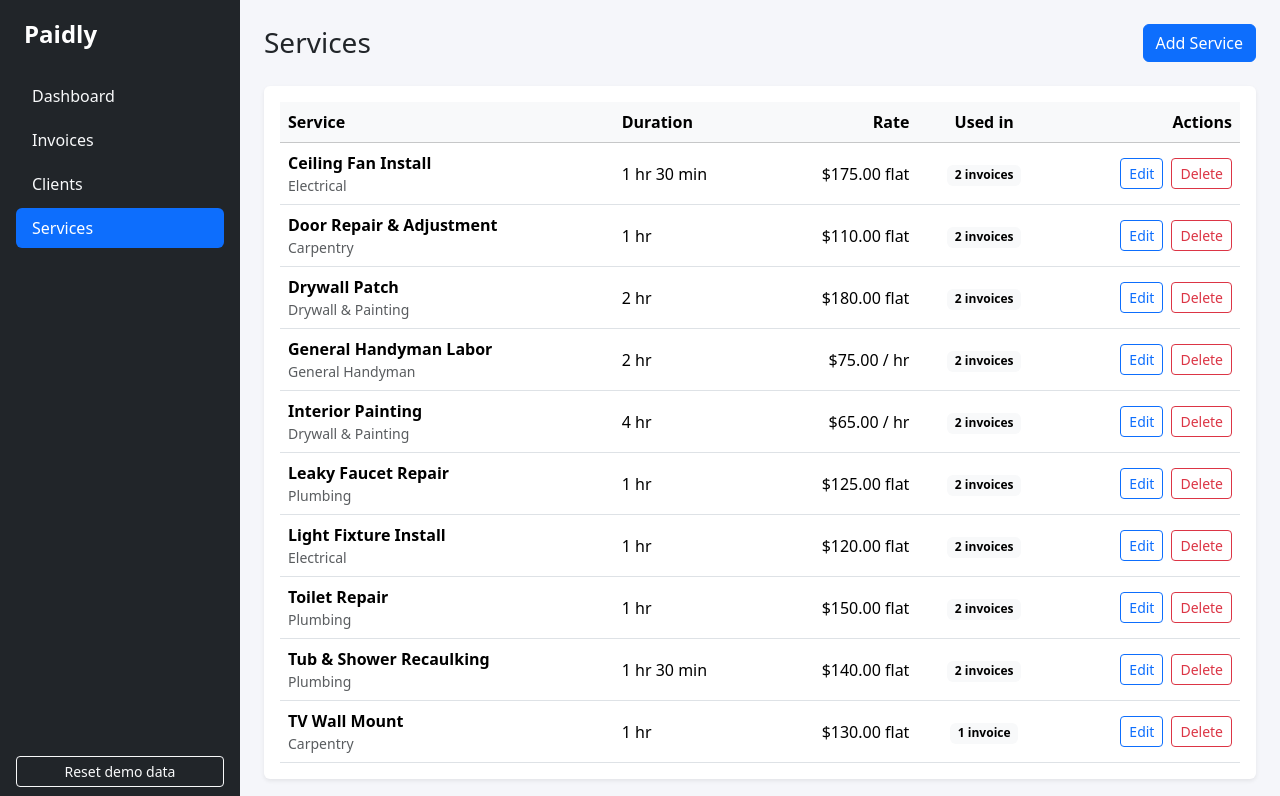
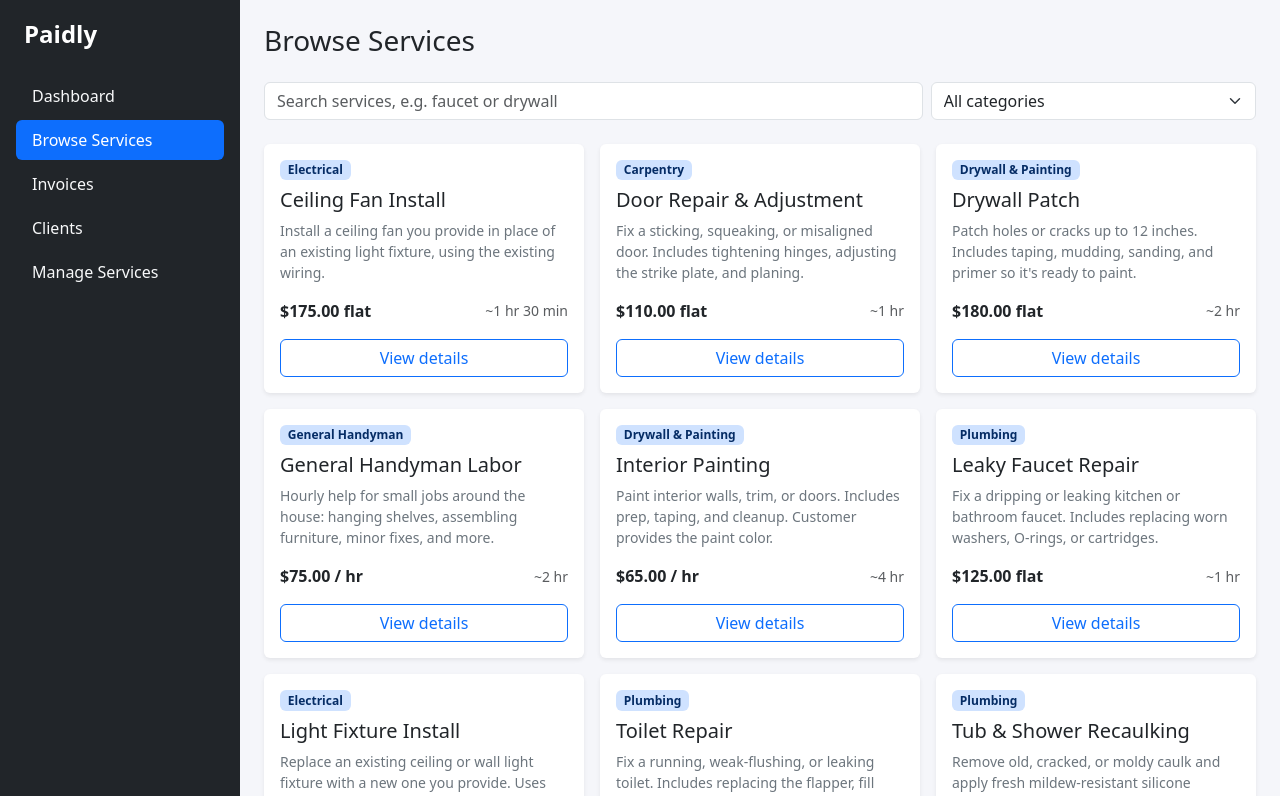
Before and after one commit to patohdzz/paidly, a React (Vite) app in the folder client/: page /services in a window 1280 px wide. Shown: the top 796 px of the page. Built offline with nearby package versions, Linux system fonts and the light colour scheme.

Commit message:
added new customer browse services page

```diff
--- a/client/src/App.jsx
+++ b/client/src/App.jsx
@@ -4,6 +4,7 @@ import DashboardPage from "./pages/DashboardPage";
 import InvoicesPage from "./pages/InvoicesPage";
 import ClientsPage from "./pages/ClientsPage";
 import ServicesPage from "./pages/ServicesPage";
+import BrowseServicesPage from "./pages/BrowseServicesPage";
 import NotFoundPage from "./pages/NotFoundPage";
 
 function App() {
@@ -11,9 +12,10 @@ function App() {
     <Routes>
       <Route element={<Layout />}>
         <Route index element={<DashboardPage />} />
+        <Route path="services" element={<BrowseServicesPage />} />
         <Route path="invoices" element={<InvoicesPage />} />
         <Route path="clients" element={<ClientsPage />} />
-        <Route path="services" element={<ServicesPage />} />
+        <Route path="admin/services" element={<ServicesPage />} />
         <Route path="*" element={<NotFoundPage />} />
       </Route>
     </Routes>
--- /dev/null
+++ b/client/src/components/ServiceCard.jsx
@@ -0,0 +1,33 @@
+import { Link } from "react-router-dom";
+import { formatDuration, formatRate } from "../utils/serviceUtils";
+
+function ServiceCard({ service }) {
+  return (
+    <div className="card h-100 border-0 shadow-sm">
+      <div className="card-body d-flex flex-column">
+        <span className="badge bg-primary-subtle text-primary-emphasis align-self-start mb-2">
+          {service.category}
+        </span>
+
+        <h2 className="h5 card-title">{service.name}</h2>
+
+        <p className="card-text text-secondary small flex-grow-1">
+          {service.description}
+        </p>
+
+        <div className="d-flex justify-content-between align-items-center mb-3">
+          <span className="fw-semibold">{formatRate(service)}</span>
+          <span className="text-muted small">
+            ~{formatDuration(service.durationMinutes)}
+          </span>
+        </div>
+
+        <Link to={`/services/${service.id}`} className="btn btn-outline-primary">
+          View details
+        </Link>
+      </div>
+    </div>
+  );
+}
+
+export default ServiceCard;
--- a/client/src/components/Sidebar.jsx
+++ b/client/src/components/Sidebar.jsx
@@ -5,9 +5,10 @@ import ConfirmDialog from "./ConfirmDialog";
 
 const navItems = [
   { label: "Dashboard", to: "/" },
+  { label: "Browse Services", to: "/services" },
   { label: "Invoices", to: "/invoices" },
   { label: "Clients", to: "/clients" },
-  { label: "Services", to: "/services" },
+  { label: "Manage Services", to: "/admin/services" },
 ];
 
 function Sidebar() {
--- /dev/null
+++ b/client/src/pages/BrowseServicesPage.jsx
@@ -0,0 +1,89 @@
+import { useState } from "react";
+import Header from "../components/Header";
+import SearchBar from "../components/SearchBar";
+import FilterSelect from "../components/FilterSelect";
+import EmptyState from "../components/EmptyState";
+import ServiceCard from "../components/ServiceCard";
+import { useData } from "../hooks/useData";
+import { categoryOptions } from "../utils/serviceUtils";
+
+const categoryFilterOptions = [
+  { value: "all", label: "All categories" },
+  ...categoryOptions.map((category) => ({ value: category, label: category })),
+];
+
+function BrowseServicesPage() {
+  const { services } = useData();
+
+  const [search, setSearch] = useState("");
+  const [category, setCategory] = useState("all");
+
+  const searchText = search.trim().toLowerCase();
+
+  const visibleServices = services
+    .filter((service) => service.active)
+    .filter((service) => category === "all" || service.category === category)
+    .filter(
+      (service) =>
+        searchText === "" ||
+        service.name.toLowerCase().includes(searchText) ||
+        service.description.toLowerCase().includes(searchText)
+    )
+    .sort((a, b) => a.name.localeCompare(b.name));
+
+  function clearFilters() {
+    setSearch("");
+    setCategory("all");
+  }
+
+  return (
+    <>
+      <Header title="Browse Services" />
+
+      <div className="row g-2 mb-4">
+        <div className="col-12 col-md-8">
+          <SearchBar
+            value={search}
+            onChange={setSearch}
+            placeholder="Search services, e.g. faucet or drywall"
+          />
+        </div>
+        <div className="col-12 col-md-4">
+          <FilterSelect
+            label="Filter by category"
+            value={category}
+            options={categoryFilterOptions}
+            onChange={setCategory}
+          />
+        </div>
+      </div>
+
+      {visibleServices.length === 0 ? (
+        <div className="card border-0 shadow-sm">
+          <EmptyState
+            title="No services match your search"
+            message="Try a different word or category."
+          >
+            <button
+              type="button"
+              className="btn btn-outline-primary btn-sm"
+              onClick={clearFilters}
+            >
+              Clear filters
+            </button>
+          </EmptyState>
+        </div>
+      ) : (
+        <div className="row g-3">
+          {visibleServices.map((service) => (
+            <div className="col-12 col-md-6 col-xl-4" key={service.id}>
+              <ServiceCard service={service} />
+            </div>
+          ))}
+        </div>
+      )}
+    </>
+  );
+}
+
+export default BrowseServicesPage;
```
